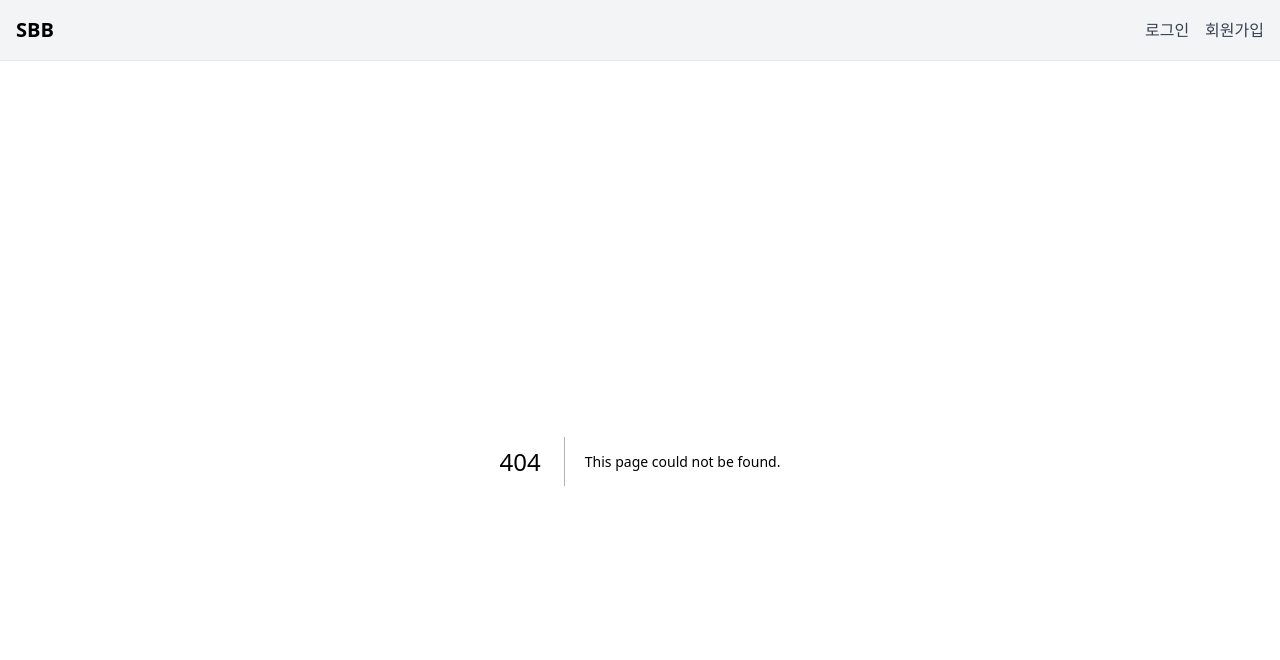
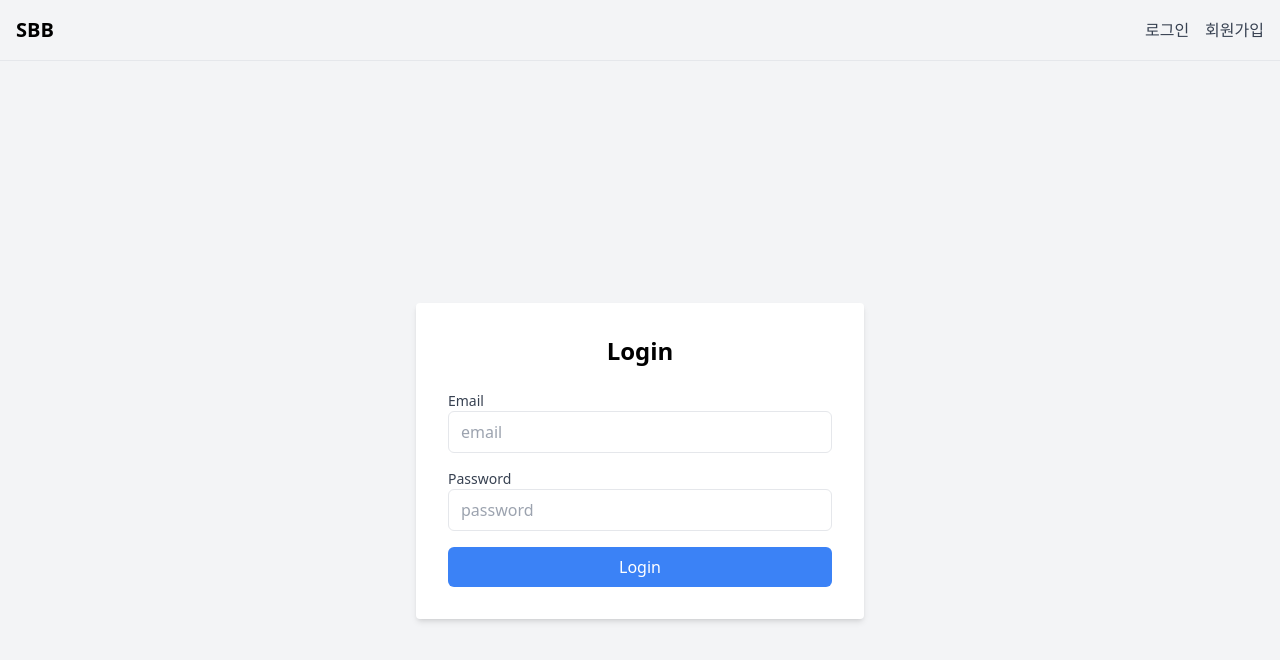
Before and after one commit to kdo1999/sbb2-front, a Next.js app: page /login in a window 1280 px wide. Before the commit this address had no page. Shown: the top 660 px of the page. Built offline with nearby package versions, Linux system fonts and the light colour scheme.

Commit message:
feat: 로그인 기능 개발

```diff
--- /dev/null
+++ b/src/app/login/page.js
@@ -0,0 +1,73 @@
+"use client";
+import { useState } from 'react';
+import { useRouter } from 'next/navigation';
+import { useUser } from '@/provider/UserProvider';
+
+export default function Login() {
+    const router = useRouter();
+    const { setUsername } = useUser();
+    const [errorMessage, setErrorMessage] = useState('');
+
+    const handleSubmit = async (e) => {
+        e.preventDefault();
+        setErrorMessage(''); // Clear previous error message
+
+        const response = await fetch(`${process.env.NEXT_PUBLIC_API_URL}/auth/login`, {
+            method: 'POST',
+            credentials: 'include',
+            headers: {
+                'Content-Type': 'application/json'
+            },
+            body: JSON.stringify({
+                email: e.target.email.value,
+                password: e.target.password.value
+            })
+        });
+
+        const result = await response.json();
+
+        if (response.ok) {
+            const accessToken = response.headers.get('Authorization');
+            const { username } = result.data;
+
+            localStorage.setItem('accessToken', accessToken);
+            localStorage.setItem('username', username);
+            setUsername(username); // Update context state
+            router.push('/');
+            router.refresh();
+        } else {
+            if (result.code === 400 && result.errorDetail && result.errorDetail.errors) {
+                const error = result.errorDetail.errors[0];
+                if (error) {
+                    setErrorMessage(error.reason);
+                } else {
+                    setErrorMessage(result.message);
+                }
+            } else {
+                setErrorMessage('An unexpected error occurred.');
+            }
+        }
+    };
+
+    return (
+        <div className="flex items-center justify-center min-h-screen bg-gray-100">
+            <div className="w-full max-w-md p-8 space-y-6 bg-white rounded shadow-md">
+                <h2 className="text-2xl font-bold text-center">Login</h2>
+                <form onSubmit={handleSubmit} className="space-y-4">
+                    <div>
+                        <label htmlFor="email" className="block text-sm font-medium text-gray-700">Email</label>
+                        <input type="text" name="email" id="email" placeholder="email" className="w-full px-3 py-2 border rounded-md focus:outline-none focus:ring focus:ring-blue-200" />
+                    </div>
+                    <div>
+                        <label htmlFor="password" className="block text-sm font-medium text-gray-700">Password</label>
+                        <input type="password" name="password" id="password" placeholder="password" className="w-full px-3 py-2 border rounded-md focus:outline-none focus:ring focus:ring-blue-200" />
+                    </div>
+                    <div>
+                        <input type="submit" value="Login" className="w-full px-3 py-2 text-white bg-blue-500 rounded-md hover:bg-blue-600" />
+                    </div>
+                </form>
+                {errorMessage && <p className="mt-4 text-sm text-red-500">{errorMessage}</p>}
+            </div>
+        </div>
+    );
+}
```
